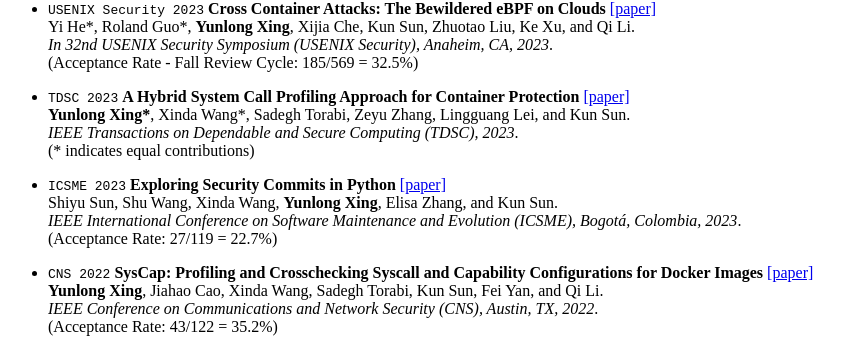
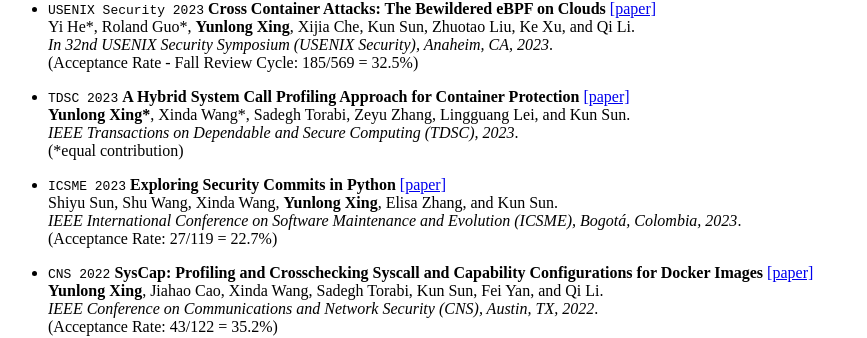
Before and after one commit to YunlongXing/yunlongxing.github.io, a Jekyll site: the page built from _pages/includes/pub.md, in a window 1280 px wide. Shown: the part 801-1139 px from the top of the page, without its empty margins (0-867 px from the left). Built offline with Jekyll 4.4.1, drawn with Linux system fonts in a browser that asks for light colours; our own code applies the rules of GitHub Pages for plain Markdown files.

Commit message:
Update pub.md

```diff
--- a/_pages/includes/pub.md
+++ b/_pages/includes/pub.md
@@ -12,7 +12,7 @@ Yi He\*, Roland Guo\*, **Yunlong Xing**, Xijia Che, Kun Sun, Zhuotao Liu, Ke Xu,
 - ``TDSC 2023`` **A Hybrid System Call Profiling Approach for Container Protection** [\[paper\]](https://ieeexplore.ieee.org/document/10105304)<br>
 **Yunlong Xing\***, Xinda Wang\*, Sadegh Torabi, Zeyu Zhang, Lingguang Lei, and Kun Sun.<br>
 *IEEE Transactions on Dependable and Secure Computing (TDSC), 2023*.<br>
-\(\* indicates equal contributions\)
+\(\*equal contribution\)
 
 - ``ICSME 2023`` **Exploring Security Commits in Python** [\[paper\]](/publications/icsme23_SCOPY.pdf)<br>
 Shiyu Sun, Shu Wang, Xinda Wang, **Yunlong Xing**, Elisa Zhang, and Kun Sun.<br>
```
